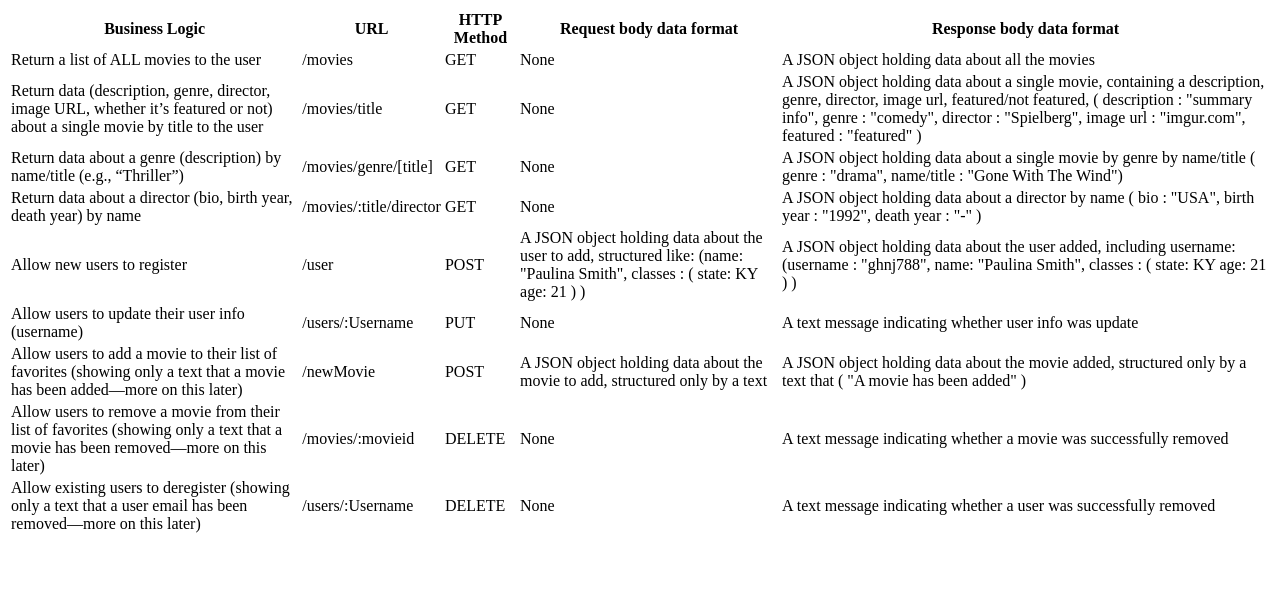
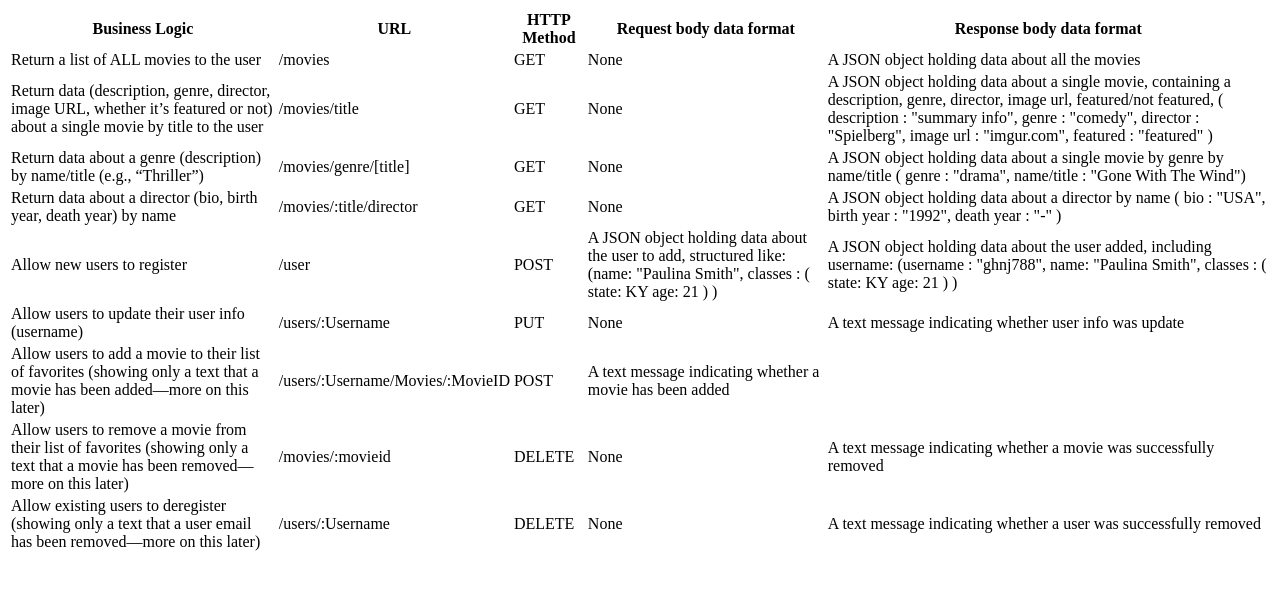
Before and after one commit to rushdm15/movie_api, a website: page public/documentation.html in a window 1280 px wide. Drawn offline with Linux system fonts and the light colour scheme.

Commit message:
edits, to add movie request

```diff
--- a/public/documentation.html
+++ b/public/documentation.html
@@ -91,16 +91,19 @@
             Allow users to add a movie to their list of favorites (showing only
             a text that a movie has been added—more on this later)
           </td>
-          <td>/newMovie</td>
+          <td>/users/:Username/Movies/:MovieID</td>
           <td>POST</td>
           <td>
+            A text message indicating whether a movie has been added
+          </td>
+          <!-- <td>
             A JSON object holding data about the movie to add, structured only
             by a text
           </td>
           <td>
             A JSON object holding data about the movie added, structured only by
             a text that ( "A movie has been added" )
-          </td>
+          </td> -->
         </tr>
         <tr>
           <td>
```
Also changed, not shown: 1 other file.
